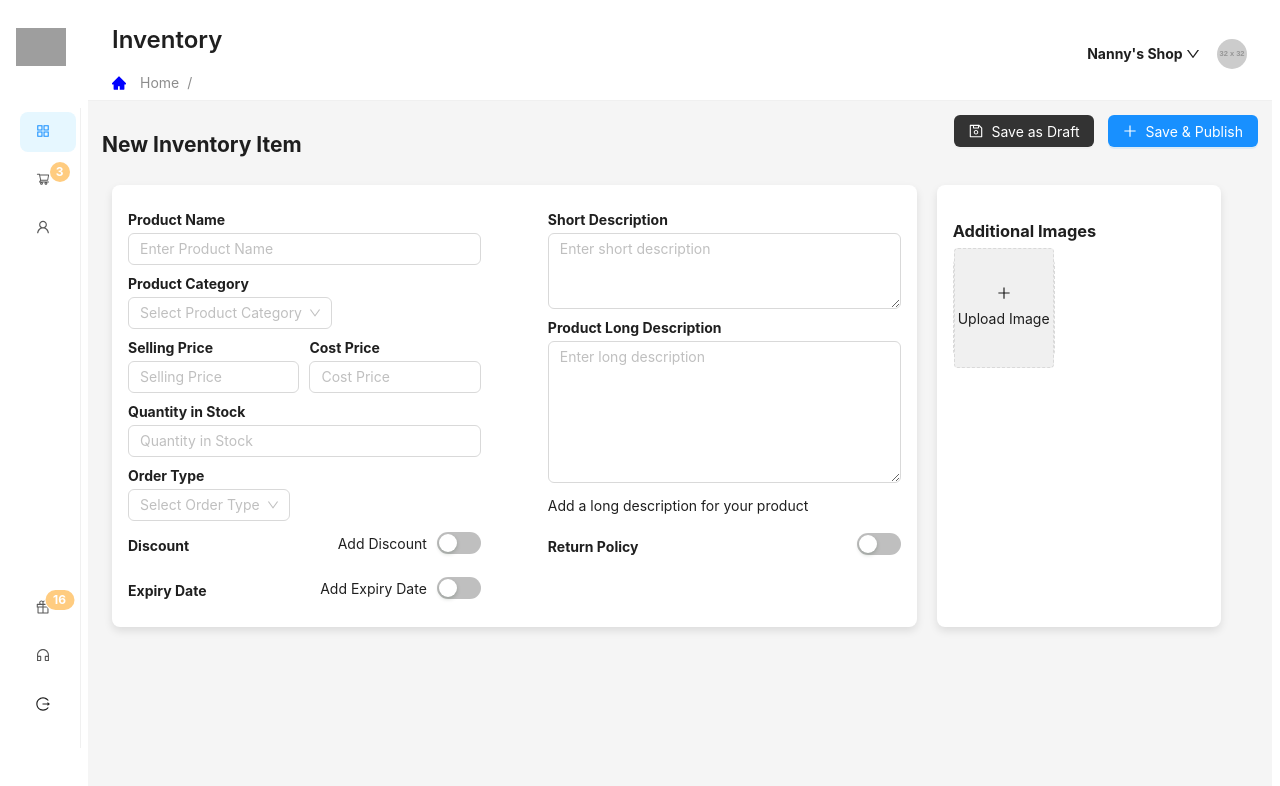
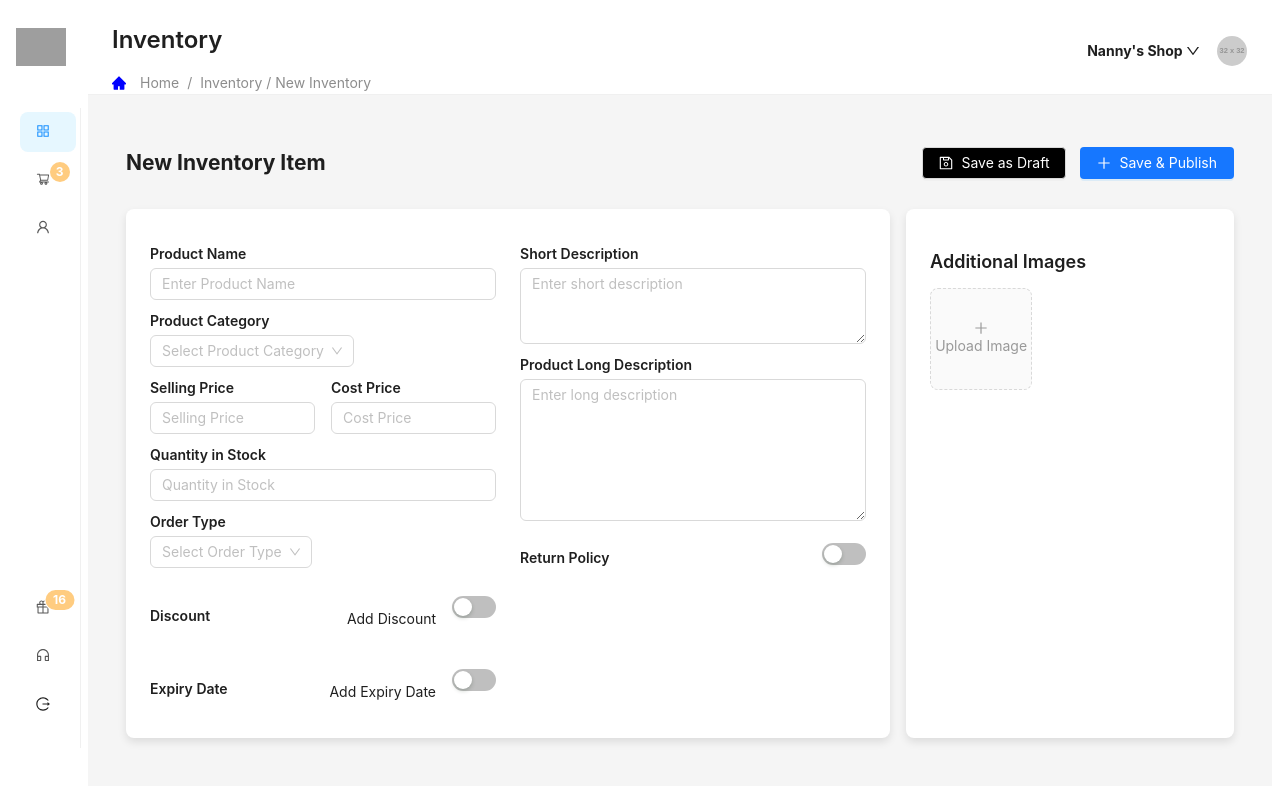
Before and after one commit to ravikumarsura/EcommerceAssign, a React (Vite) app: page /new-inventory-item in a window 1280 px wide. Shown: the top 786 px of the page. Built offline with nearby package versions, Linux system fonts and the light colour scheme; grey boxes are pictures that could not be loaded.

Commit message:
new inventory screen

```diff
--- a/src/App.jsx
+++ b/src/App.jsx
@@ -1,7 +1,6 @@
-
 import React from 'react';
 import { Layout } from 'antd';
-import { Route, Routes } from 'react-router-dom';
+import { Route, Routes, Navigate } from 'react-router-dom';
 import './App.css';
 import InventoryData from './pages/InventoryData';
 import Sidebar from './layout/Sidebar';
@@ -16,6 +15,7 @@ const AppLayout = () => (
       <Navbar />
       <Layout.Content style={{ padding: '14px' }}>
         <Routes>
+          <Route path="/" element={<Navigate to="/inventory" />} />
           <Route path="/inventory" element={<InventoryData />} />
           <Route path="/new-inventory-item" element={<NewInventoryItem />} />
           <Route path="/viewinventory" element={<ViewInventory />} />
--- a/src/layout/Navbar.jsx
+++ b/src/layout/Navbar.jsx
@@ -11,8 +11,8 @@ const Navbar = () => {
   const breadcrumbNameMap = {
     "/": "Home",
     "/inventory": "Inventory",
-    "/orders": "Orders",
-    "/customers": "Customers",
+    "/new-inventory-item": "Inventory  /  New Inventory",
+    "/viewinventory": "Inventory /  View Inventory",
     "/gifts": "Gifts",
     "/support": "Support",
   };
--- a/src/pages/NewInventory.jsx
+++ b/src/pages/NewInventory.jsx
@@ -7,10 +7,8 @@ import {
   Switch,
   DatePicker,
   TimePicker,
+  Upload,
   Card,
-  Upload,
-  Row,
-  Col,
 } from "antd";
 import {
   PlusOutlined,
@@ -19,10 +17,9 @@ import {
   SaveOutlined,
   CalendarOutlined,
   ClockCircleOutlined,
-  InboxOutlined,
 } from "@ant-design/icons";
+import { useNavigate } from "react-router-dom";
 import "./Pages.css";
-import Dragger from "antd/es/upload/Dragger";
 
 const { TextArea } = Input;
 const { Option } = Select;
@@ -35,37 +32,23 @@ const NewInventoryItem = () => {
     returnpolicy: false
   });
 
+  const navigate = useNavigate();
+
   const handleImageUpload = ({ fileList }) => setImageList(fileList);
 
   const handleChange = (event, type) => {
-    if (type === "discount") {
     setInventoryData((prevState) => ({
       ...prevState,
-        discount: event,
+      [type]: event,
     }));
-    }
-    if (type === "expiry") {
-      setInventoryData((prevState) => ({
-        ...prevState,
-        expiryDate: event,
-      }));
-    }
-    if (type === "returnpolicy") {
-      setInventoryData((prevState) => ({
-        ...prevState,
-        returnpolicy: event,
-      }));
-    }
   };
-
-  console.log(inventoryData, "inventory");
 
   return (
     <Layout className="inventory-item-layout">
       <div className="inventory-item-header">
         <h2>New Inventory Item</h2>
-        <div style={{ float: "right" }}>
-          <Button className="save-draft" icon={<SaveOutlined />}>
+        <div>
+          <Button style={{background:"#000",color:"#fff"}} className="save-publish" icon={<SaveOutlined />}>
             Save as Draft
           </Button>
           &emsp;
@@ -73,46 +56,41 @@ const NewInventoryItem = () => {
             type="primary"
             className="save-publish"
             icon={<PlusOutlined />}
+            onClick={() => navigate("/viewinventory")}
           >
             Save & Publish
           </Button>
         </div>
       </div>
       <div className="inventory-item-container">
-        <Row className="inventory_container">
-          <Col span={17} className="shadow_effects">
+        <div className="left-section shadow_effects">
           <div className="inventory-item-form">
             <div className="form-section">
-                <label htmlFor="">Product Name</label>
+              <label>Product Name</label>
               <Input placeholder="Enter Product Name" />
-                <label htmlFor="">Product Category</label>
+              <label>Product Category</label>
               <Select placeholder="Select Product Category">
                 <Option value="gadgets">Gadgets</Option>
                 <Option value="fashion">Fashion</Option>
                 <Option value="footwear">Footwear</Option>
               </Select>
-
               <div className="price-stock">
                 <div>
-                    <label htmlFor="">Selling Price</label>
+                  <label>Selling Price</label>
                   <Input placeholder="Selling Price" />
                 </div>
                 <div>
-                    <label htmlFor="">Cost Price</label>
+                  <label>Cost Price</label>
                   <Input placeholder="Cost Price" />
                 </div>
               </div>
-
-                <label htmlFor="">Quantity in Stock</label>
+              <label>Quantity in Stock</label>
               <Input type="number" min={0} placeholder="Quantity in Stock" />
-
-                <label htmlFor="">Order Type</label>
+              <label>Order Type</label>
               <Select placeholder="Select Order Type">
                 <Option value="single">Single</Option>
                 <Option value="bulk">Bulk</Option>
               </Select>
-
-                <div>
               <div className="discount-expiry">
                 <label>Discount</label>
                 <div className="discount-expiry1">
@@ -124,94 +102,58 @@ const NewInventoryItem = () => {
                 <label>Expiry Date</label>
                 <div className="discount-expiry1">
                   <p>Add Expiry Date</p>
-                      <Switch onChange={(e) => handleChange(e, "expiry")} />
+                  <Switch onChange={(e) => handleChange(e, "expiryDate")} />
                 </div>
               </div>
-                </div>
-
               {inventoryData.discount && (
                 <div className="discount_drop">
                   <div style={{ width: "50%" }}>
-                      <label htmlFor="">Type</label>
-                      <div style={{ width: "100%" }}>
+                    <label>Type</label>
                     <Select placeholder="Type">
                       <Option value="percentage">Percentage</Option>
                       <Option value="fixed">Fixed</Option>
                     </Select>
                   </div>
-                    </div>
                   <div>
-                      <label htmlFor="">Value</label>
+                    <label>Value</label>
                     <Input placeholder="Value" />
                   </div>
                 </div>
               )}
-
               {inventoryData.expiryDate && (
                 <div className="discount_drop">
                   <div style={{ width: "50%" }}>
-                      <label htmlFor="">Select Date</label>
-                      <DatePicker
-                        placeholder="Select Date"
-                        suffixIcon={<CalendarOutlined />}
-                      />
+                    <label>Select Date</label>
+                    <DatePicker placeholder="Select Date" suffixIcon={<CalendarOutlined />} />
                   </div>
                   <div>
-                      <label htmlFor="">Select Time</label>
-                      <TimePicker
-                        placeholder="Select Time"
-                        suffixIcon={<ClockCircleOutlined />}
-                      />
+                    <label>Select Time</label>
+                    <TimePicker placeholder="Select Time" suffixIcon={<ClockCircleOutlined />} />
                   </div>
                 </div>
               )}
             </div>
-
             <div className="description-section">
               <label>Short Description</label>
               <TextArea placeholder="Enter short description" rows={3} />
-
               <label>Product Long Description</label>
               <TextArea placeholder="Enter long description" rows={6} />
-                <p>Add a long description for your product</p>
-
               <div className="return-policy">
                 <label>Return Policy</label>
                 <Switch onChange={(e) => handleChange(e, "returnpolicy")} />
               </div>
-                {inventoryData.returnpolicy &&(
-                  <div>
-                    <label>Date Added</label>
+              {inventoryData.returnpolicy && (
                 <div className="date-time-picker">
-                      <DatePicker
-                        placeholder="Select Date"
-                        suffixIcon={<CalendarOutlined />}
-                      />
-                      <TimePicker
-                        placeholder="Select Time"
-                        suffixIcon={<ClockCircleOutlined />}
-                      />
-                    </div>
+                  <DatePicker placeholder="Select Date" suffixIcon={<CalendarOutlined />} />
+                  <TimePicker placeholder="Select Time" suffixIcon={<ClockCircleOutlined />} />
                 </div>
               )}
             </div>
           </div>
-          </Col>
-
-          <Col span={6} className="shadow_effects">
+        </div>
+        <div className="right-section shadow_effects">
           <div className="additional-images-section">
             <h3>Additional Images</h3>
-              {/* <Dragger onChange={handleImageUpload}>
-                <p className="ant-upload-drag-icon">
-                  <InboxOutlined />
-                </p>
-                <p className="ant-upload-text">
-                  Upload a cover image for your product.
-                </p>
-                <p className="ant-upload-hint">
-                  File Format jpeg, png Recommened Size 600x600 (1:1)
-                </p>
-              </Dragger> */}
             <div className="images-list">
               {imageList.map((file, index) => (
                 <Card key={index} className="image-card">
@@ -238,13 +180,12 @@ const NewInventoryItem = () => {
               >
                 <div className="upload-image">
                   <PlusOutlined />
-                    <div style={{ marginTop: 8 }}>Upload Image</div>
+                  <div>Upload Image</div>
                 </div>
               </Upload>
             </div>
           </div>
-          </Col>
-        </Row>
+        </div>
       </div>
     </Layout>
   );
--- a/src/pages/Pages.css
+++ b/src/pages/Pages.css
@@ -1,164 +1,5 @@
-
- /* New Inventory screen */
-
- .inventory-item-layout {
-  padding: 0px;
-}
-
-.inventory-item-container {
-  width: 100%;
-  margin: 0;
-  padding: 10px;
-  border-radius: 8px;
-}
-
-.inventory-item-header {
-  display: flex;
-  justify-content: space-between;
-  margin-bottom: 0px;
-}
-
-.save-draft {
-  background: #333333;
-  color: #ffffff;
-  border: none;
-}
-
-.save-publish {
-  background: #1890ff;
-  color: #ffffff;
-  border: none;
-}
-
-.inventory-item-form {
-  display: flex;
-  gap: 20px;
-}
-
-.form-section, .description-section {
-  width: 50%;
-}
-
-.form-section label, .description-section label {
-  display: block;
-  margin-top: 10px;
-  font-weight: bold;
-}
-
-.price-stock {
-  display: flex;
-  gap: 10px;
-}
-
-.discount-expiry, .discount-value, .expiry-date, .return-policy, .date-time-picker {
-  display: flex;
-  align-items: center;
-  gap: 10px;
-}
-
-.additional-images-section {
-  margin-top: 20px;
-}
-
-.images-list {
-  display: flex;
-  flex-wrap: wrap;
-  gap: 10px;
-}
-
-.image-card {
-  width: 120px;
-  height: 120px;
-  position: relative;
-  overflow: hidden;
-  border: 1px solid #e0e0e0;
-  border-radius: 4px;
-}
-
-.image-card img {
-  width: 100%;
-  height: 100%;
-  object-fit: cover;
-}
-
-.image-actions {
-  position: absolute;
-  top: 4px;
-  right: 4px;
-  display: flex;
-  gap: 4px;
-}
-
-.upload-image {
-  width: 120px;
-  height: 120px;
-  display: flex;
-  flex-direction: column;
-  align-items: center;
-  justify-content: center;
-  background: #f0f0f0;
-  border: 1px dashed #d9d9d9;
-  border-radius: 4px;
-  cursor: pointer;
-}
-
-
-.viewinventoryscreen {
-    padding: 24px;
-    background-color: #f9fafb;
-  }
-
-  .viewinventoryscreen-header {
-    display: flex;
-    justify-content: space-between;
-    align-items: center;
-  }
-
-  .viewinventoryscreen-product-info {
-    display: flex;
-    gap: 16px;
-    margin-top: 24px;
-  }
-
-  .viewinventoryscreen-product-image {
-    width: 150px;
-    height: 150px;
-    object-fit: cover;
-  }
-
-  .viewinventoryscreen-card {
-    flex: 1;
-    border-radius: 8px;
-    background-color: #ffffff;
-  }
-
-  .viewinventoryscreen-action-buttons {
-    display: flex;
-    justify-content: space-between;
-    margin-top: 16px;
-  }
-
-  .viewinventoryscreen-order-summary {
-    margin-top: 24px;
-    background-color: #ffffff;
-    padding: 16px;
-    border-radius: 8px;
-  }
-
-  .viewinventoryscreen-purchase-table .ant-table-thead > tr > th {
-    background-color: #f0f2f5;
-  }
-
-  .viewinventoryscreen .ant-statistic-title {
-    color: #8c8c8c;
-  }
-
-  .viewinventoryscreen .ant-badge-status-success .ant-badge-status-text {
-    color: #52c41a;
-  }
-
-
-  inventory-container {
+/* Inventory screen */
+.inventory-container {
   padding: 0px;
   background-color: #f5f5f5;
 }
@@ -252,137 +93,184 @@
   padding-top: 16px;
 }
  /* New Inventory screen */
-
  .inventory-item-layout {
-    padding: 0px;
-  }
-
-  .inventory-item-container {
-    width: 100%;
-    margin: 0;
-    /* background: #ffffff; */
-    padding: 10px;
-    /* border-radius: 8px; */
-  }
-  .discount_drop{
-    display: flex;
-    width: 100%;
-    gap: 10px;
+  padding: 24px;
+  max-width: 100%;
+  margin: auto;
 }
 
 .inventory-item-header {
   display: flex;
   justify-content: space-between;
-    margin-bottom: 0px;
+  align-items: center;
+  margin-bottom: 16px;
 }
 
-  .save-draft {
-    background: #333333;
-    color: #ffffff;
-    border: none;
+.save-draft,
+.save-publish {
+  font-size: 14px;
+  padding: 6px 16px;
+  border-radius: 4px;
 }
 
-  .save-publish {
-    background: #1890ff;
-    color: #ffffff;
-    border: none;
+.inventory-item-container {
+  display: flex;
+  gap: 16px;
+}
+
+.left-section {
+  width: 70%;
+  display: flex;
+  flex-direction: column;
+  gap: 16px;
+}
+
+.right-section {
+  width: 30%;
+  display: flex;
+  flex-direction: column;
+  gap: 16px;
+}
+
+.shadow_effects {
+  box-shadow: 0 4px 8px rgba(0, 0, 0, 0.1);
+  padding: 24px;
+  border-radius: 8px;
+  background: #fff;
 }
 
 .inventory-item-form {
   display: flex;
-    gap: 67px;
+  gap: 24px;
 }
 
-  .form-section, .description-section {
-    width: 50%;
+.form-section,
+.description-section {
+  flex: 1;
 }
 
-  .form-section label, .description-section label {
+.inventory-item-form label {
   display: block;
-    margin-top: 10px;
-    margin-bottom: 5px;
-    font-weight: bold;
+  font-weight: 600;
+  margin-top: 12px;
+  margin-bottom: 6px;
 }
 
 .price-stock {
   display: flex;
-    gap: 10px;
+  gap: 16px;
 }
 
-  .discount-expiry, .discount-value, .expiry-date, .return-policy, .date-time-picker {
+.price-stock div {
+  flex: 1;
+}
+
+.discount-expiry,
+.return-policy {
   display: flex;
   align-items: center;
-    /* gap: 10px; */
   justify-content: space-between;
-  }
-  .discount-expiry1{
-    display: flex;
-    align-items: center;
-    gap: 10px;
+  margin-top: 16px;
 }
 
-  .additional-images-section {
-    margin-top: 20px;
+.discount-expiry1,
+.discount_drop,
+.date-time-picker {
+  display: flex;
+  gap: 16px;
+  margin-top: 12px;
+}
+
+.additional-images-section h3 {
+  font-size: 18px;
+  font-weight: 600;
+  margin-bottom: 16px;
 }
 
 .images-list {
-    display: flex;
-    flex-wrap: wrap;
-    gap: 10px;
+  display: grid;
+  grid-template-columns: repeat(2, 1fr);
+  gap: 15px;
 }
 
 .image-card {
-    width: 120px;
-    height: 120px;
   position: relative;
-    overflow: hidden;
-    border: 1px solid #e0e0e0;
-    border-radius: 4px;
 }
 
 .image-card img {
   width: 100%;
-    height: 100%;
-    object-fit: cover;
+  border-radius: 4px;
 }
 
 .image-actions {
+  display: flex;
+  gap: 8px;
   position: absolute;
-    top: 4px;
-    right: 4px;
-    display: flex;
-    gap: 4px;
+  top: 8px;
+  right: 8px;
 }
 
 .upload-image {
-    width: 120px;
-    height: 120px;
   display: flex;
   flex-direction: column;
   align-items: center;
-    justify-content: center;
-    background: #f0f0f0;
-    border: 1px dashed #d9d9d9;
-    border-radius: 4px;
-    cursor: pointer;
+  color: #999;
+  font-size: 14px;
 }
 
-  .shadow_effects{
-    background-color: white;
-    box-shadow: 0 4px 8px rgba(0, 0, 0, 0.1);
-    border-radius: 8px;
-    padding: 16px;
-    transition: box-shadow 0.3s ease;
+/* Responsive styles for tablets */
+@media (max-width: 1024px) {
+  .inventory-item-container {
+    flex-direction: column;
   }
 
-  .shadow_effects:hover{
-    box-shadow: 0 6px 12px rgba(0, 0, 0, 0.2);
+  .left-section,
+  .right-section {
+    width: 100%;
+  }
 }
 
-  .inventory_container{
-    display: flex;
-    gap: 20px;
+/* Responsive styles for mobile devices */
+@media (max-width: 768px) {
+  .inventory-item-header {
+    flex-direction: column;
+    gap: 8px;
   }
+
+  .save-draft,
+  .save-publish {
+    width: 100%;
+    text-align: center;
+  }
+
+  .price-stock {
+    flex-direction: column;
+  }
+
+  .discount-expiry,
+  .return-policy {
+    flex-direction: column;
+    align-items: flex-start;
+  }
+
+  .discount_drop,
+  .date-time-picker {
+    flex-direction: column;
+  }
+
+  .images-list {
+    grid-template-columns: 1fr;
+  }
+
+  .upload-image {
+    font-size: 12px;
+  }
+
+  .additional-images-section h3 {
+    font-size: 16px;
+  }
+}
+
 :where(.css-dev-only-do-not-override-apn68).ant-input:placeholder-shown {
  background-color: #EFF1F999;
 }
@@ -398,6 +286,59 @@
 :where(.css-dev-only-do-not-override-apn68).ant-card .ant-card-body{
   padding: 10px;
 }
-  :where(.css-dev-only-do-not-override-apn68).ant-layout .ant-layout-header{
-    height: 80px;
+
+
+/* View Inventory screen */
+.viewinventoryscreen {
+    padding: 24px;
+    background-color: #f9fafb;
   }
+
+  .viewinventoryscreen-header {
+    display: flex;
+    justify-content: space-between;
+    align-items: center;
+  }
+
+  .viewinventoryscreen-product-info {
+    display: flex;
+    gap: 16px;
+    margin-top: 24px;
+  }
+
+  .viewinventoryscreen-product-image {
+    width: 150px;
+    height: 150px;
+    object-fit: cover;
+  }
+
+  .viewinventoryscreen-card {
+    flex: 1;
+    border-radius: 8px;
+    background-color: #ffffff;
+  }
+
+  .viewinventoryscreen-action-buttons {
+    display: flex;
+    justify-content: space-between;
+    margin-top: 16px;
+  }
+
+  .viewinventoryscreen-order-summary {
+    margin-top: 24px;
+    background-color: #ffffff;
+    padding: 16px;
+    border-radius: 8px;
+  }
+
+  .viewinventoryscreen-purchase-table .ant-table-thead > tr > th {
+    background-color: #f0f2f5;
+  }
+
+  .viewinventoryscreen .ant-statistic-title {
+    color: #8c8c8c;
+  }
+
+  .viewinventoryscreen .ant-badge-status-success .ant-badge-status-text {
+    color: #52c41a;
+  }
```
Also changed, not shown: src/pages/InventoryData.jsx (+10 -11 lines). Lines whose indentation alone changed are shown as unchanged.
